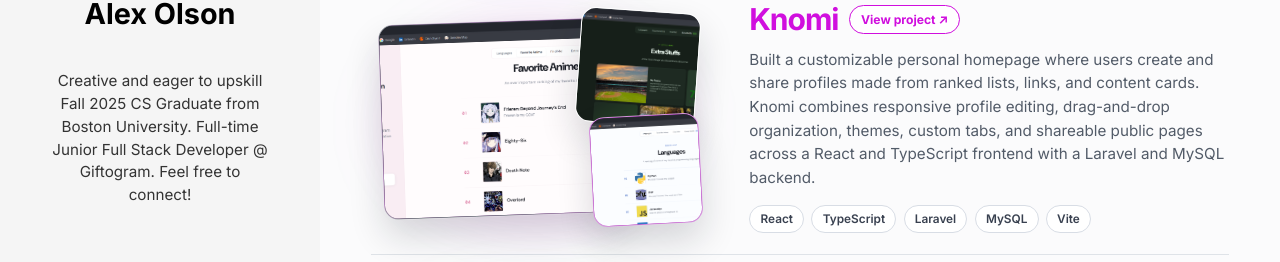
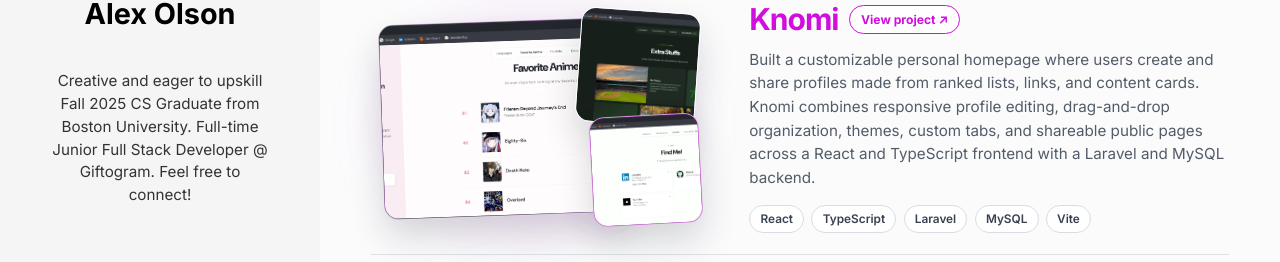
Before and after one commit to alexko22/portfolio-page, a React (Vite) app: page /projects in a window 1280 px wide. Shown: the part 318-580 px from the top of the page. Built offline with nearby package versions, Linux system fonts and the light colour scheme.

Commit message:
Restore Knomi links screenshot

```diff
--- a/src/pages/Projects.tsx
+++ b/src/pages/Projects.tsx
@@ -40,7 +40,7 @@ const projects: Project[] = [
         images: {
             main: "/project-images/knomi2.png",
             topRight: "/project-images/knomi4.png",
-            bottomRight: "/project-images/knomi1.png",
+            bottomRight: "/project-images/knomi3.png",
         },
         projectUrl: "https://knomi.gg/alexko",
         accent: "#d00fde",
```
